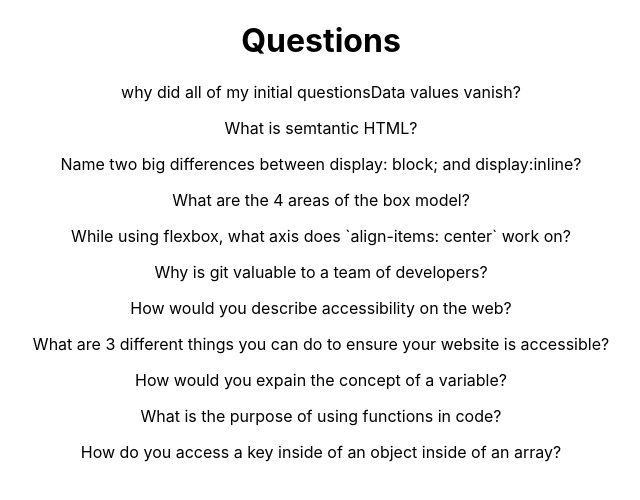
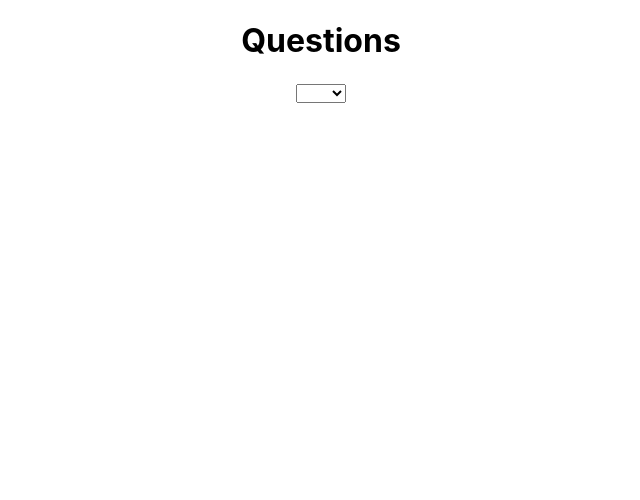
Before and after one commit to waddal/coderQs, a React (Create React App) app in the folder coderq/: page / in a window 1280 px wide. Shown: the top 500 px of the page, without its empty margins (319-959 px from the left). Built offline with nearby package versions, Linux system fonts and the light colour scheme.

Commit message:
topic filter

```diff
--- a/coderq/src/App.css
+++ b/coderq/src/App.css
@@ -1,16 +1,5 @@
 .App {
   text-align: center;
-}
-
-.App-logo {
-  height: 40vmin;
-  pointer-events: none;
-}
-
-@media (prefers-reduced-motion: no-preference) {
-  .App-logo {
-    animation: App-logo-spin infinite 20s linear;
-  }
 }
 
 .App-header {
@@ -24,15 +13,6 @@
   color: white;
 }
 
-.App-link {
-  color: #61dafb;
+.question {
+  background-color:beige;
 }
-
-@keyframes App-logo-spin {
-  from {
-    transform: rotate(0deg);
-  }
-  to {
-    transform: rotate(360deg);
-  }
-}
--- a/coderq/src/components/Question.js
+++ b/coderq/src/components/Question.js
@@ -5,7 +5,9 @@ const Question = (props) => {
 
     return (
         <div className="question">
+            {/* QUESTION */}
             <p onClick={() => showAnswer(questionsData.id)}>{questionsData.question}</p>
+            {/* ANSWER */}
             {
                 selected === questionsData.id ?
                 <p>{questionsData.answer}</p> : null
--- a/coderq/src/components/QuestionList.js
+++ b/coderq/src/components/QuestionList.js
@@ -5,17 +5,42 @@ import Question from './Question';
 const QuestionList = () => {
     const [answer, setAnswer] = useState(false);
     const [selected, setSelected] = useState();
+    const [topic, setTopic] = useState("");
 
     const showAnswer = (id) => {
         setSelected(id);
         setAnswer(!answer);
     }
 
+    const onChange = (e) => {
+        const { value } = e.target;
+        setTopic(value);
+    }
+
+    console.log(topic);
     return (
         <>
             <div>
                 <h1>Questions</h1>
+                <select value={topic} name="topics" id="topics" onChange={onChange}>
+                    <option value=""></option>
+                    <option value="JS">JS</option>
+                    <option value="CSS">CSS</option>
+                </select>
                 {
+                    questionsData.filter(t => t.topic === topic).map(q => {
+                        return (
+                            <Question
+                                key={q.id}
+                                questionsData={q}
+                                answer={answer}
+                                showAnswer={showAnswer}
+                                selected={selected}
+                                />
+                        )
+                    })
+                }
+                {/* {
                     questionsData.map(q => {
                         return(
                             <Question
@@ -27,7 +52,7 @@ const QuestionList = () => {
                                 />
                         )
                     })
-                }
+                } */}
             </div>
         </>
     )
```
Also changed, not shown: coderq/src/App.js (line endings or trailing spaces).
